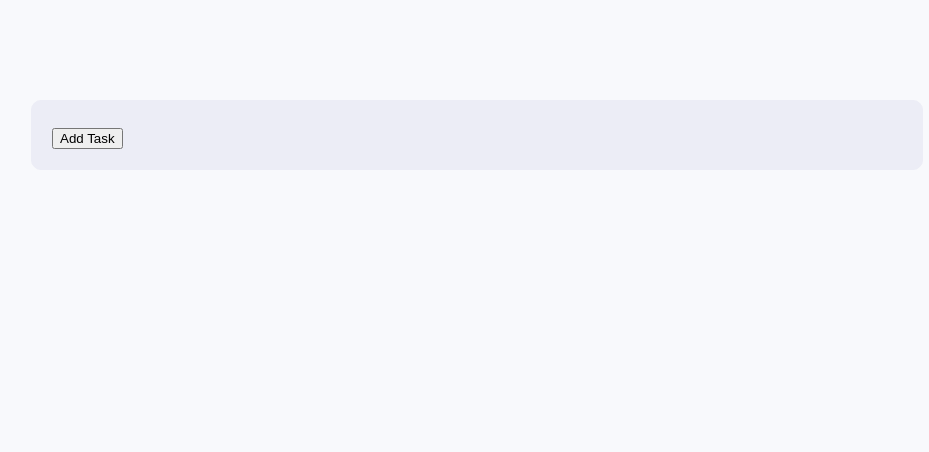
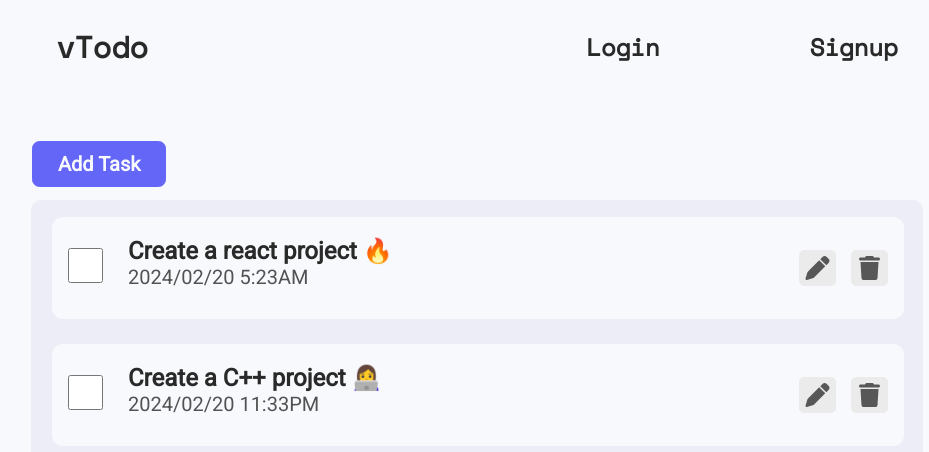
Before and after one commit to viktorsynek/vTodo, a React (Create React App) app in the folder client/: page /todos in a window 1280 px wide. Shown: the top 452 px of the page, without its empty margins (163-1092 px from the left). Built offline with nearby package versions, Linux system fonts and the light colour scheme.

Commit message:
create site for the todos page

```diff
--- a/client/src/components/Todos.js
+++ b/client/src/components/Todos.js
@@ -1,13 +1,46 @@
-import {Link} from 'react-router-dom';
+import Navbar from './Navbar';
+import { FontAwesomeIcon } from '@fortawesome/react-fontawesome';
+import { faTrash } from '@fortawesome/free-solid-svg-icons';
+import { faPen } from '@fortawesome/free-solid-svg-icons';
+
 
 const Todos = () => {
-    return (
-        <>
-            <div className='box'>
-                <button>Add Task</button>
+return (
+    <>
+        <Navbar></Navbar>
+        <div className='box'>
+            <button id='add'>Add Task</button>
+            <div className='todos'>
+                <div className="todo todo1">
+                    <div>
+                        <input type="checkbox" name='check'/>
+                    </div>
+                    <div className='left'>
+                        <h3>Create a react project 🔥</h3>
+                        <p>2024/02/20 5:23AM</p>
+                    </div>
+                    <div className='right'>
+                        <button><FontAwesomeIcon icon={faPen} /></button>
+                        <button><FontAwesomeIcon icon={faTrash} /></button>
+                    </div>
+                </div>
+                <div className="todo todo2">
+                <div>
+                    <input type="checkbox" name='check'/>
+                    </div>
+                    <div className='left'>
+                        <h3>Create a C++ project 👩‍💻</h3>
+                        <p>2024/02/20 11:33PM</p>
+                    </div>
+                    <div className='right'>
+                        <button><FontAwesomeIcon icon={faPen} /></button>
+                        <button><FontAwesomeIcon icon={faTrash} /></button>
+                    </div>
+                </div>
             </div>
-        </>
-     );
+        </div>
+    </>
+    );
 }
 
 export default Todos;
```
